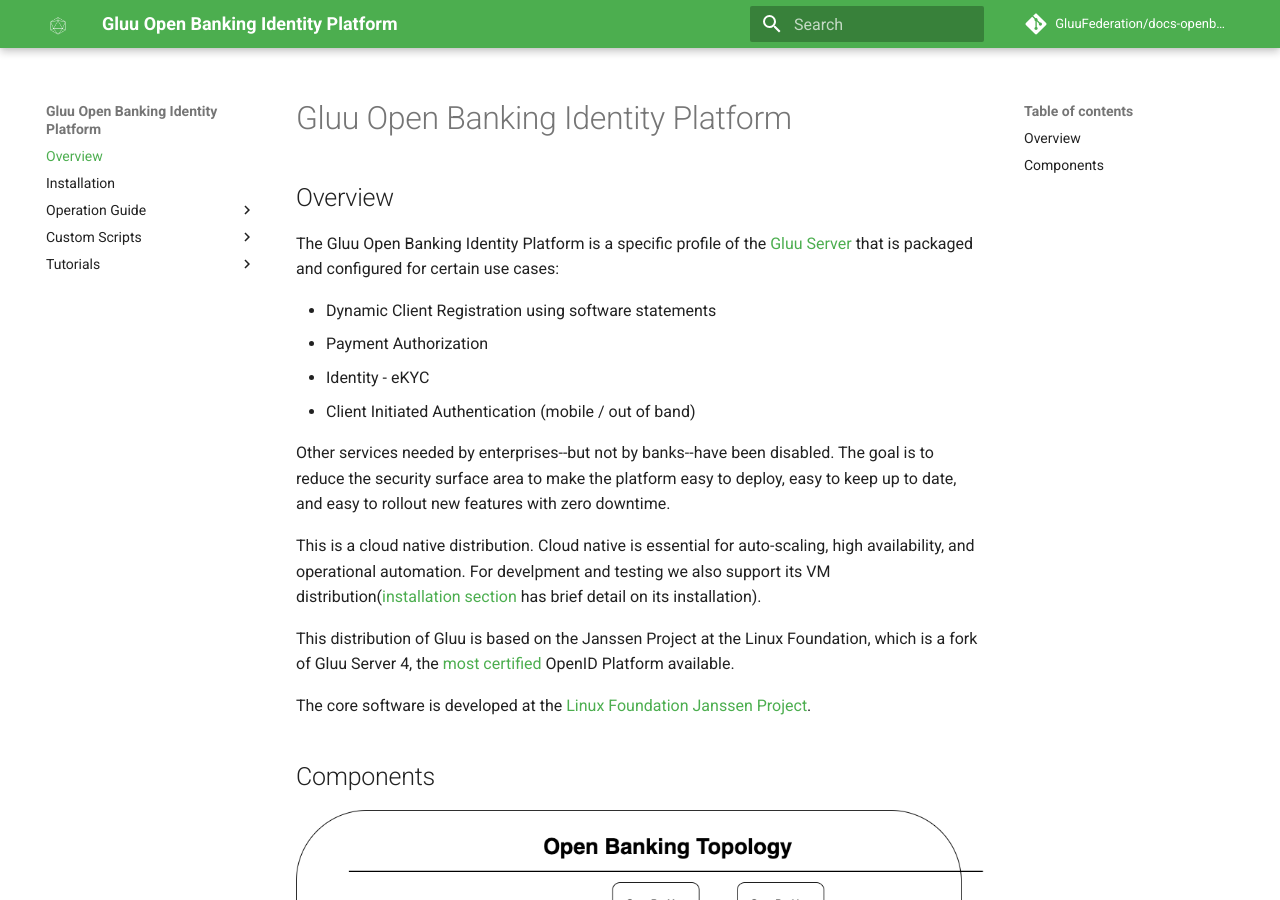
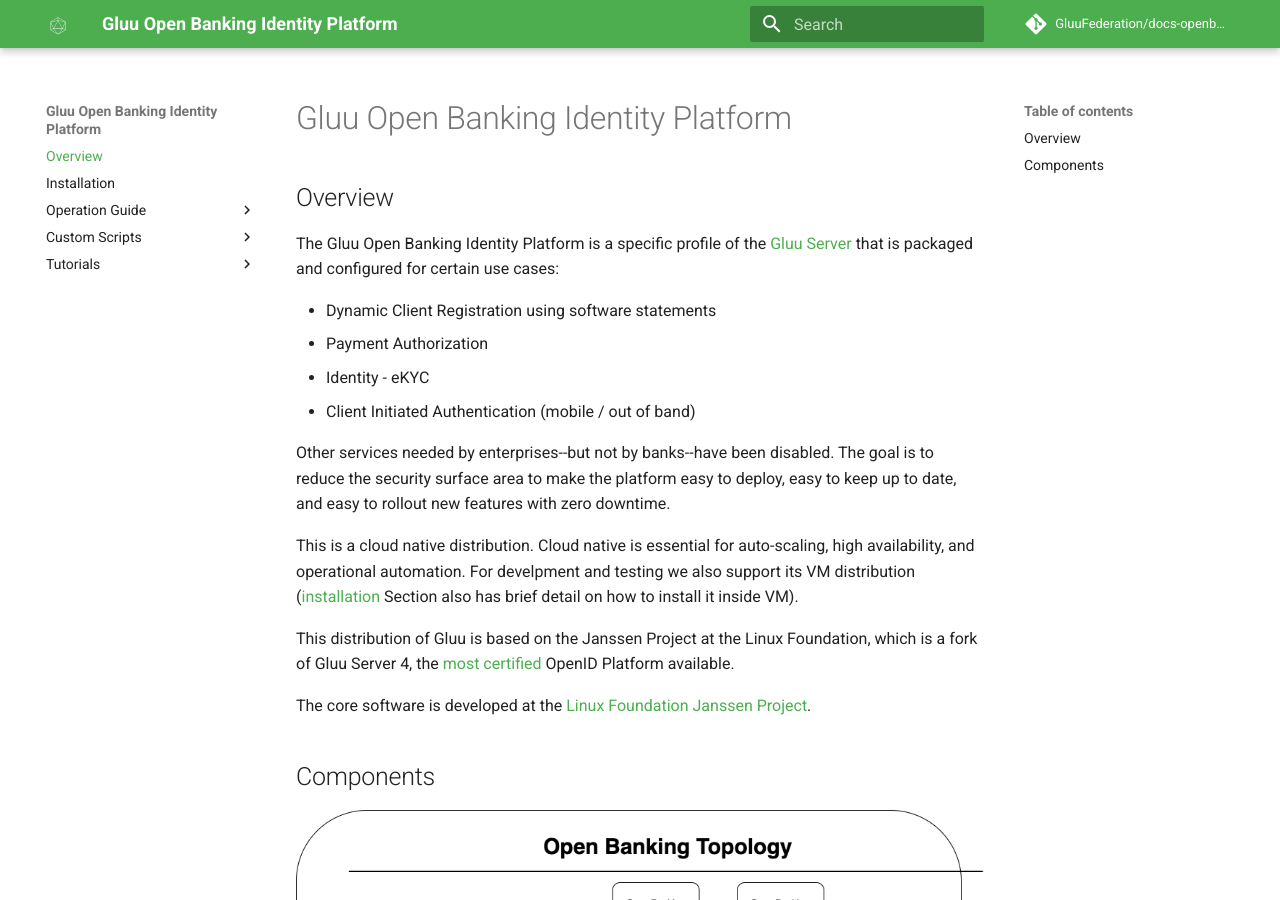
Before and after one commit to GluuFederation/docs-openbanking-prod, an MkDocs documentation site: the page built from docs/source/index.md, in a window 1280 px wide and 900 px high. Built offline with MkDocs 1.6.1 and Material for MkDocs 9.7.7, drawn with Linux system fonts in a browser that asks for light colours; comment, search, counter and statistics services are not loaded.

Commit message:
Update index.md

```diff
--- a/docs/source/index.md
+++ b/docs/source/index.md
@@ -11,7 +11,7 @@ The Gluu Open Banking Identity Platform is a specific profile of the [Gluu Serve
 
 Other services needed by enterprises--but not by banks--have been disabled. The goal is to reduce the security surface area to make the platform easy to deploy, easy to keep up to date, and easy to rollout new features with zero downtime.
 
-This is a cloud native distribution. Cloud native is essential for auto-scaling, high availability, and operational automation. For develpment and testing we also support its VM distribution([installation section](https://gluu.org/docs/openbanking/install-cn/#vm-based-distribution) has brief detail on its installation).
+This is a cloud native distribution. Cloud native is essential for auto-scaling, high availability, and operational automation. For develpment and testing we also support its VM distribution ([installation](https://gluu.org/docs/openbanking/install-cn/#vm-based-distribution) Section also has brief detail on how to install it inside VM).
 
 This distribution of Gluu is based on the Janssen Project at the Linux Foundation, which is a fork of Gluu Server 4, the [most certified](https://openid.net/certification) OpenID Platform available.
 
```
